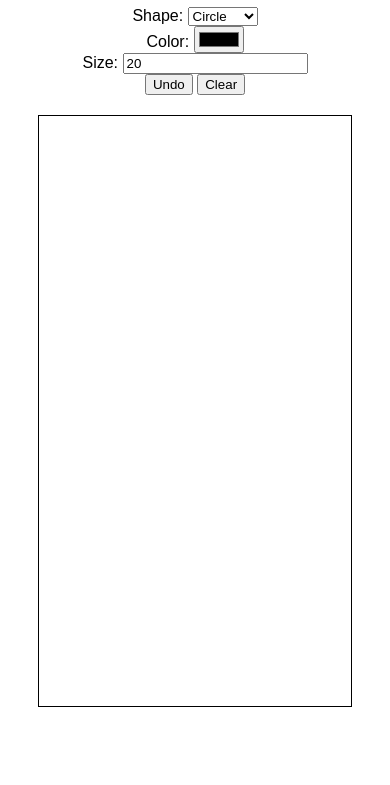
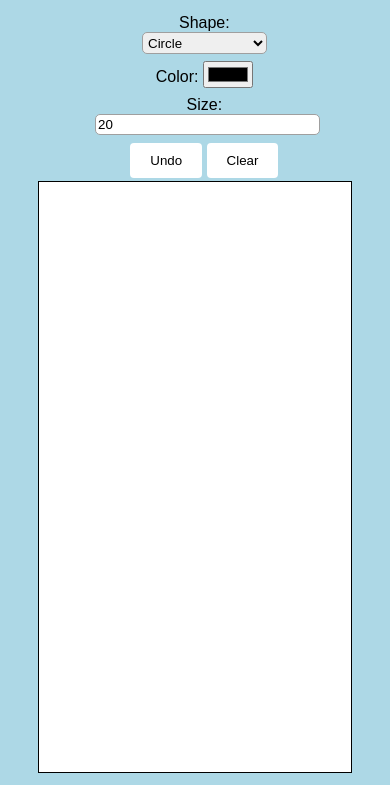
Before and after one commit to ZaidMSeta/draw, a plain HTML site: page index.html in a window 390 px wide. Shown: the part 73-858 px from the top of the page. Drawn offline with Linux system fonts and the light colour scheme.

Commit message:
fixed stuff

```diff
--- a/canvas.js
+++ b/canvas.js
@@ -7,10 +7,12 @@ const sizeSlider = document.getElementById("size");
 const undoButton = document.getElementById("undo");
 const clearButton = document.getElementById("clear");
 
+
 canvas.width = window.innerWidth * 0.8;
 canvas.height = window.innerHeight * 0.7;
 ctx.fillStyle = "white";
 ctx.fillRect(0, 0, canvas.width, canvas.height);
+
 
 let shapes = [];
 
--- a/css/style.css
+++ b/css/style.css
@@ -2,11 +2,50 @@
 body {
     text-align: center;
     font-family: Arial, sans-serif;
+    background-color: lightblue;
 }
 canvas {
     border: 1px solid black;
-    margin-top: 20px;
+    margin:auto;
+
 }
 .controls {
     margin-top: 10px;
+    flex: auto;
+    flex-direction: row;
+    display: flex;
 }
+.control-section {
+    padding-left: 5%;
+    margin: auto;
+    padding-bottom: 1%
+
+}
+button {
+    background: white;
+    border: none;
+    padding: 10px 20px;
+    border-radius: 4px;
+}
+
+button:hover {
+    background: gray;
+}
+
+input[type="text"], select {
+    width: 100%;
+    padding: 1%;
+    border: 1px solid #9f9f9f;
+    border-radius: 5px;
+}
+
+@media (max-width: 600px) {
+    .controls {
+        flex-direction: column;
+        padding-top: 1%;
+        align-items: left;
+    }
+    .control-section {
+        padding-top: 1%;
+    }
+}
--- a/index.html
+++ b/index.html
@@ -3,7 +3,7 @@
 <head>
     <meta charset="UTF-8">
     <meta name="viewport" content="width=device-width, initial-scale=1.0">
-    <title>Canvas Drawing App</title>
+    <title>Drawing App</title>
     <link rel="stylesheet" href="css/style.css">
 </head>
 <body>
```
